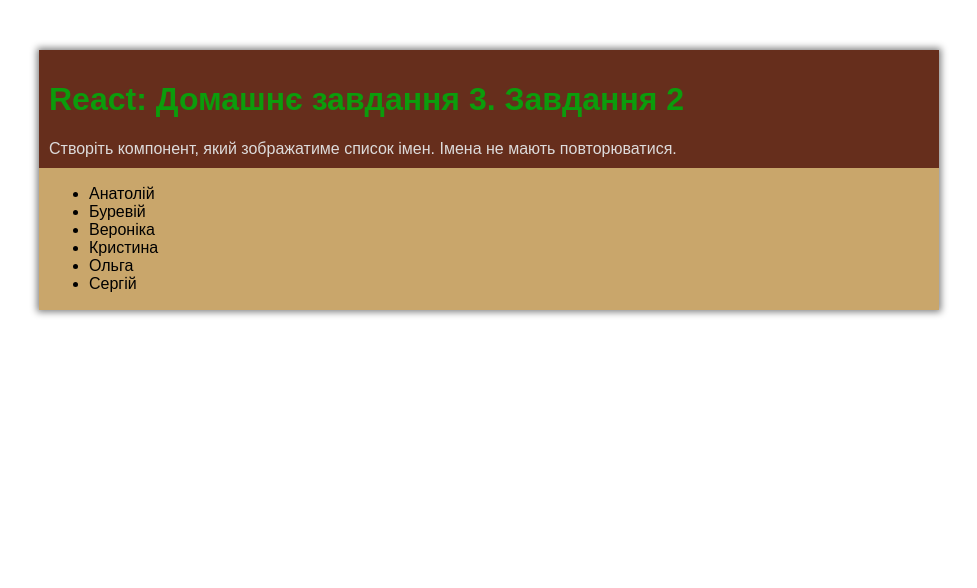
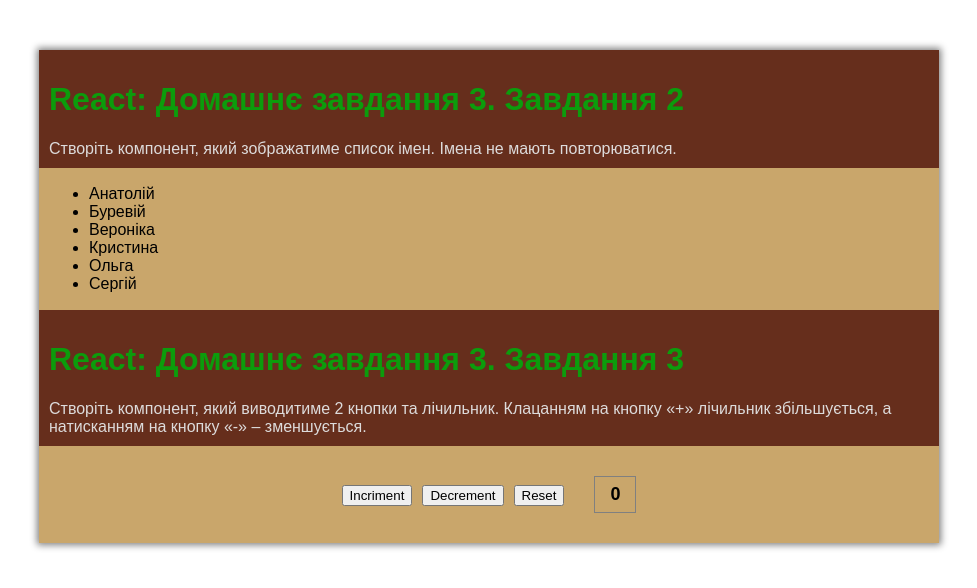
Before and after one commit to SerhiiHats/hw-3-at-react, a React (Create React App) app: page / in a window 1280 px wide. Shown: the top 588 px of the page, without its empty margins (151-1128 px from the left). Built offline with nearby package versions, Linux system fonts and the light colour scheme.

Commit message:
solution of the task with counter

```diff
--- a/src/components/App/App.js
+++ b/src/components/App/App.js
@@ -2,6 +2,7 @@
 import './App.css';
 import Header from "../Header/Header";
 import List from "../List/List";
+import Counter from "../Counter/Counter";
 
 class App extends Component {
   state = {
@@ -23,6 +24,8 @@
       <div className="App">
         <Header aboutTask={this.state.aboutTask1} descriptionTask={this.state.descriptionTask1}/>
         <List items={this.state.arrayNames}/>
+        <Header aboutTask={this.state.aboutTask2} descriptionTask={this.state.descriptionTask2}/>
+        <Counter/>
       </div>
     );
   }
--- /dev/null
+++ b/src/components/Counter/Counter.css
@@ -0,0 +1,28 @@
+.Counter{
+    padding: 30px 0;
+    background-color: #C9A66B;
+    text-align: center;
+}
+
+.Counter span{
+    display: inline-block;
+    margin-left: 20px;
+    font-size: 18px;
+    font-weight: bold;
+    border: 1px solid grey;
+    padding: 7px 0;
+    width: 40px;
+}
+
+.Counter button{
+    margin-right: 10px;
+    user-select: none;
+}
+
+.Counter button:first-child:active{
+   background-color: green;
+}
+
+.Counter button:nth-child(2):active{
+    background-color: red;
+}
--- /dev/null
+++ b/src/components/Counter/Counter.js
@@ -0,0 +1,54 @@
+import {Component} from "react";
+import "./Counter.css";
+
+class Counter extends Component {
+  timeId = 0;
+
+  state = {
+    count: 0,
+    arrayOfColor: ["red", "black", "green"],
+    index: 1,
+    visible: true,
+    timeUpdate: 0
+  }
+
+  handlerCounter(operand = 1) {
+    let index = (operand === -1) ? 0
+      : (operand === this.state.count * -1) ? 1 : 2;
+
+    this.setState((state) => ({
+      index: index,
+      count: state.count + operand,
+      timeUpdate: new Date(),
+    }));
+
+    this.timeId = setTimeout(() => {
+      this.setDefaultColor();
+    }, 1500);
+  }
+
+  setDefaultColor() {
+    if ((new Date() - this.state.timeUpdate) > 1000) {
+      this.setState({
+        index: 1
+      });
+    }
+  }
+
+  componentDidMount() {
+    clearTimeout(this.timeId);
+  }
+
+  render() {
+    return (
+      <div className="Counter">
+        <button onClick={() => this.handlerCounter()}>Incriment</button>
+        <button onClick={() => this.handlerCounter(-1)}>Decrement</button>
+        <button onClick={() => this.handlerCounter(this.state.count * -1)}>Reset</button>
+        <span style={{color: this.state.arrayOfColor[this.state.index]}}>{this.state.count}</span>
+      </div>
+    );
+  }
+}
+
+export default Counter;
```
